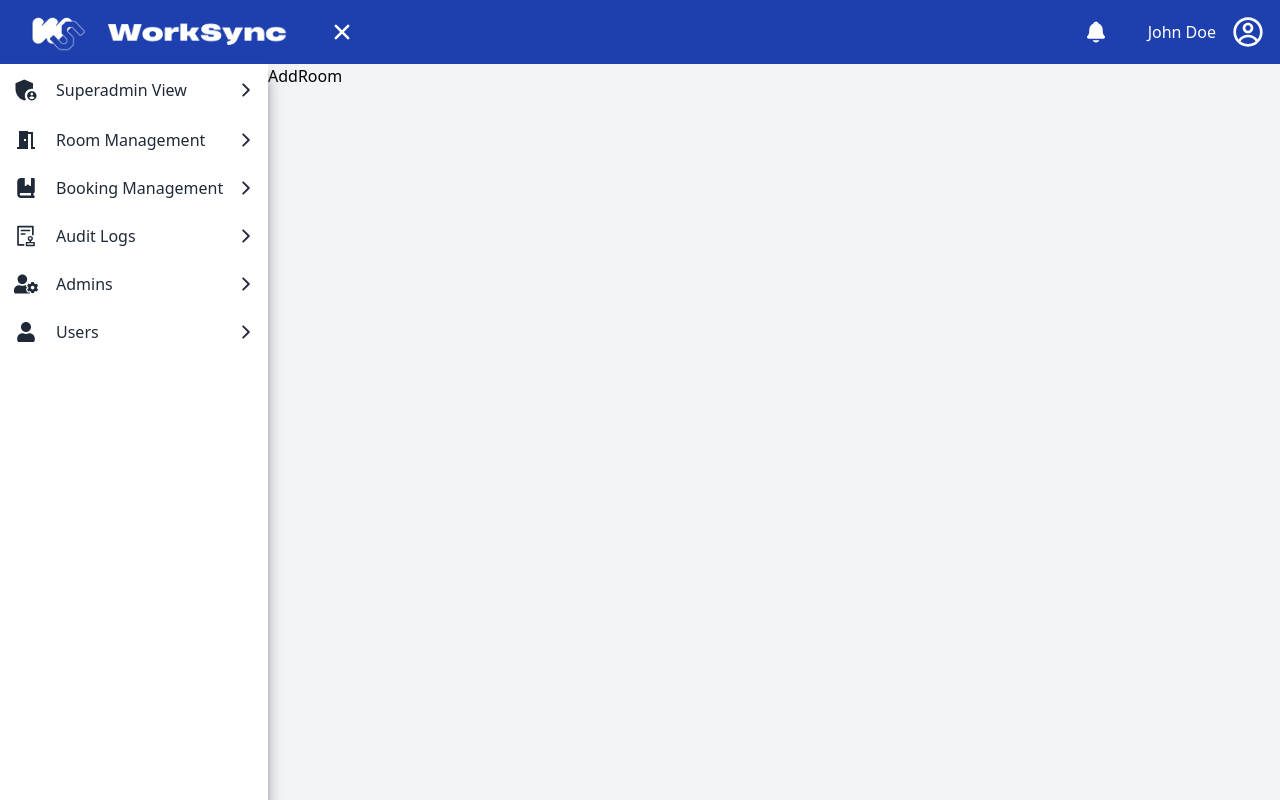
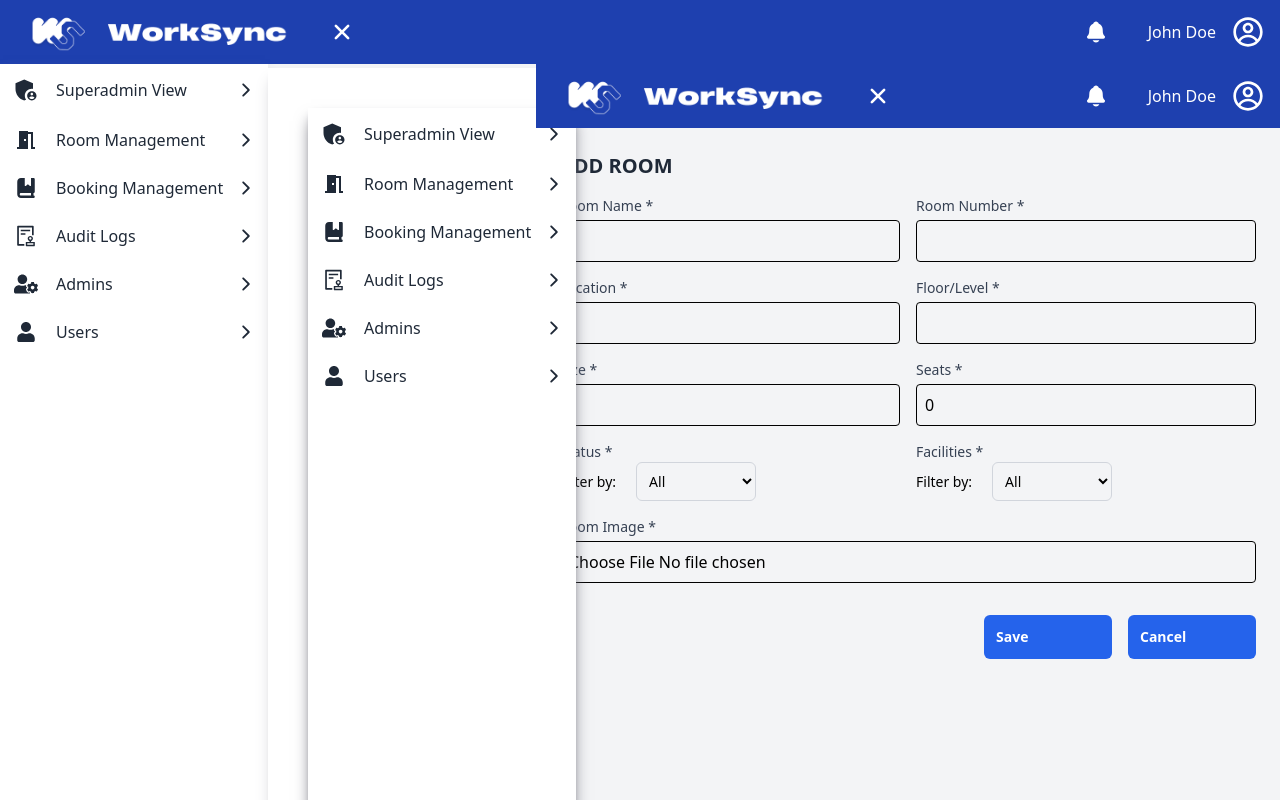
Before and after one commit to donnabell-s/WorkSync-frontend, a React (Vite) app: page /admin/rooms/add in a window 1280 px wide. Built offline with nearby package versions, Linux system fonts and the light colour scheme.

Commit message:
New john

```diff
--- a/src/views/components/UI/AdminButton.tsx
+++ b/src/views/components/UI/AdminButton.tsx
@@ -15,4 +15,4 @@
     )
 }
 
-export default AdminButton
+export default AdminButton;
--- a/src/views/components/UI/AdminFilter.tsx
+++ b/src/views/components/UI/AdminFilter.tsx
@@ -11,4 +11,4 @@
   )
 }
 
-export default AdminFilter
+export default AdminFilter;
--- /dev/null
+++ b/src/views/components/UI/index.ts
@@ -0,0 +1,6 @@
+export * from "./AdminButton";
+export * from "./AdminFilter";
+export * from "./AdminSearch";
+export * from "./AdminHeading";
+export * from "./UserHeading";
+export * from "./UserSearch";
--- a/src/views/containers/Admin-Superadmin/RoomManagement/Forms-Room/AddRoom/AddRoom.tsx
+++ b/src/views/containers/Admin-Superadmin/RoomManagement/Forms-Room/AddRoom/AddRoom.tsx
@@ -1,9 +1,177 @@
-import React from 'react'
+import React, { useState } from 'react';
+import Header from '../../../../../components/Layout/AdminSuperAdminLayout/Header';
+import SideContainer from '../../../../../components/Layout/UserLayout/SideContainer';
+import SideNav from '../../../../../components/Layout/AdminSuperAdminLayout/SideNav';
+import AdminHeading from '../../../../../components/UI/AdminHeading';
+import AdminButton from '../../../../../components/UI/AdminButton';
+import AdminFilter from '../../../../../components/UI/AdminFilter';
 
-const AddRoom = () => {
-  return (
-    <div>AddRoom</div>
-  )
+interface RoomFormData {
+  name: string;
+  number: string;
+  location: string;
+  floorLevel: string;
+  size: string;
+  seats: number;
+  status: string;
+  facilities: string;
+  image: File | null;
 }
 
-export default AddRoom
+interface AddRoomProps {
+  onAdd: (room: RoomFormData) => void;
+  onCancel: () => void;
+}
+
+const AddRoom: React.FC<AddRoomProps> = ({ onAdd, onCancel }) => {
+  const [formData, setFormData] = useState<RoomFormData>({
+    name: '',
+    number: '',
+    location: '',
+    floorLevel: '',
+    size: '',
+    seats: 0,
+    status: '',
+    facilities: '',
+    image: null,
+  });
+
+  const handleChange = (e: React.ChangeEvent<HTMLInputElement | HTMLSelectElement>) => {
+    const { name, value } = e.target;
+    setFormData((prev) => ({
+      ...prev,
+      [name]: name === 'seats' ? parseInt(value) || 0 : value,
+    }));
+  };
+
+  const handleImageChange = (e: React.ChangeEvent<HTMLInputElement>) => {
+    if (e.target.files && e.target.files[0]) {
+      setFormData((prev) => ({ ...prev, image: e.target.files![0] }));
+    }
+  };
+
+  const handleSubmit = (e: React.FormEvent) => {
+    e.preventDefault();
+    if (formData.name && formData.number && formData.seats > 0) {
+      onAdd(formData);
+      setFormData({
+        name: '',
+        number: '',
+        location: '',
+        floorLevel: '',
+        size: '',
+        seats: 0,
+        status: '',
+        facilities: '',
+        image: null,
+      });
+    }
+  };
+
+  return (
+    <div className="flex">
+      <SideContainer>
+        <SideNav nav={true} />
+      </SideContainer>
+      <div className="flex-1 ml-67">
+        <Header nav={true} toggleNav={() => {}} />
+        <div className="p-6">
+          <AdminHeading label="ADD ROOM" />
+          <form onSubmit={handleSubmit} className="grid grid-cols-2 gap-4 mt-4">
+            <div>
+              <label className="block text-sm font-medium text-gray-700">Room Name *</label>
+              <input
+                type="text"
+                name="name"
+                value={formData.name}
+                onChange={handleChange}
+                className="mt-1 p-2 border rounded w-full"
+                required
+              />
+            </div>
+            <div>
+              <label className="block text-sm font-medium text-gray-700">Room Number *</label>
+              <input
+                type="text"
+                name="number"
+                value={formData.number}
+                onChange={handleChange}
+                className="mt-1 p-2 border rounded w-full"
+                required
+              />
+            </div>
+            <div>
+              <label className="block text-sm font-medium text-gray-700">Location *</label>
+              <input
+                type="text"
+                name="location"
+                value={formData.location}
+                onChange={handleChange}
+                className="mt-1 p-2 border rounded w-full"
+                required
+              />
+            </div>
+            <div>
+              <label className="block text-sm font-medium text-gray-700">Floor/Level *</label>
+              <input
+                type="text"
+                name="floorLevel"
+                value={formData.floorLevel}
+                onChange={handleChange}
+                className="mt-1 p-2 border rounded w-full"
+                required
+              />
+            </div>
+            <div>
+              <label className="block text-sm font-medium text-gray-700">Size *</label>
+              <input
+                type="text"
+                name="size"
+                value={formData.size}
+                onChange={handleChange}
+                className="mt-1 p-2 border rounded w-full"
+                required
+              />
+            </div>
+            <div>
+              <label className="block text-sm font-medium text-gray-700">Seats *</label>
+              <input
+                type="number"
+                name="seats"
+                value={formData.seats}
+                onChange={handleChange}
+                className="mt-1 p-2 border rounded w-full"
+                required
+              />
+            </div>
+            <div>
+              <label className="block text-sm font-medium text-gray-700">Status *</label>
+              <AdminFilter />
+            </div>
+            <div>
+              <label className="block text-sm font-medium text-gray-700">Facilities *</label>
+              <AdminFilter />
+            </div>
+            <div className="col-span-2">
+              <label className="block text-sm font-medium text-gray-700">Room Image *</label>
+              <input
+                type="file"
+                onChange={handleImageChange}
+                className="mt-1 p-2 border rounded w-full"
+                required
+              />
+            </div>
+            <div className="col-span-2 flex justify-end gap-4 mt-4">
+              <AdminButton label="Save" />
+              <div onClick={onCancel}>
+                <AdminButton label="Cancel" />
+              </div>
+            </div>
+          </form>
+        </div>
+      </div>
+    </div>
+  );
+};
+
+export default AddRoom;
```
